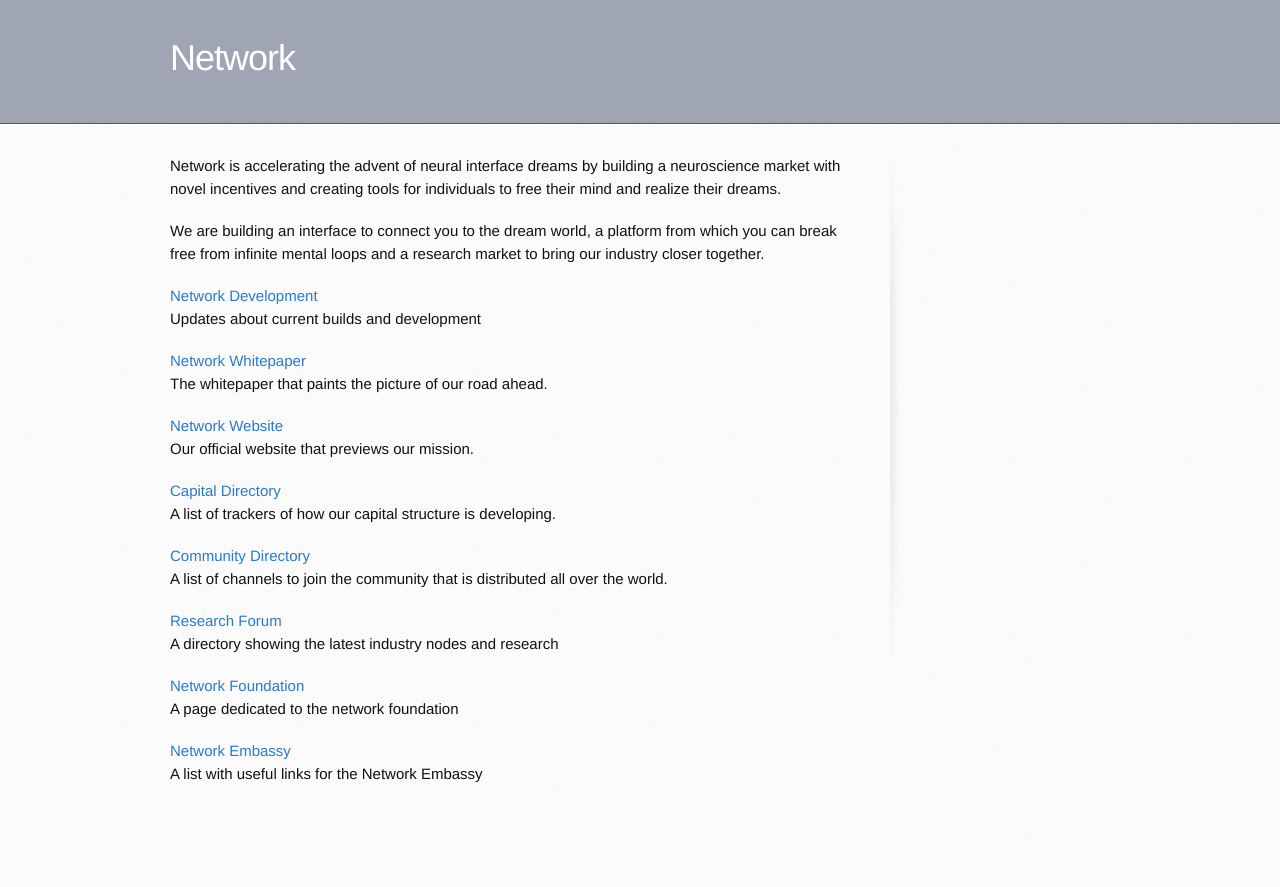
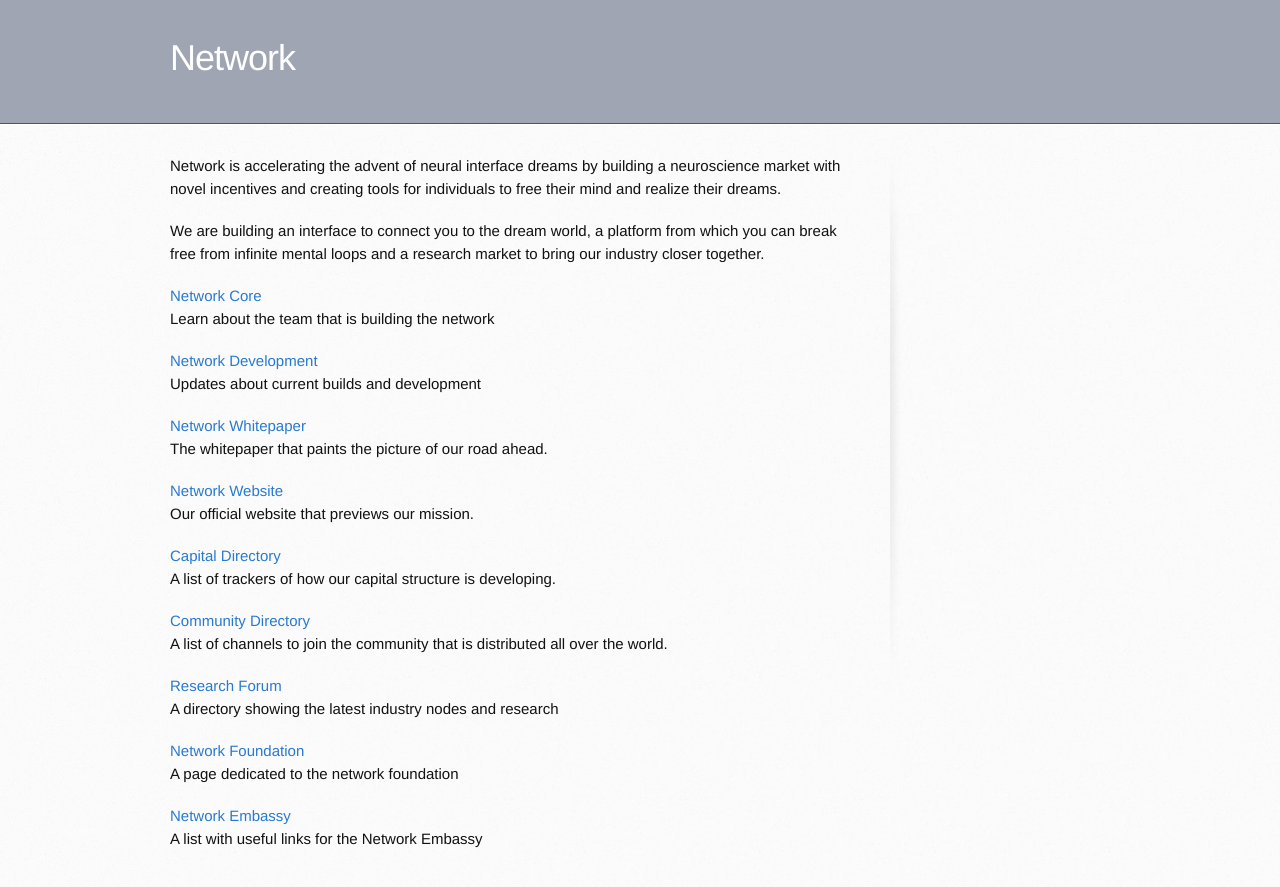
Before and after one commit to networkf/network.github.io, a Jekyll site: the page built from index.md, in a window 1280 px wide. Shown: the top 887 px of the page. Built offline with Jekyll 4.4.1, drawn with Linux system fonts in a browser that asks for light colours; some web fonts are replaced; our own code applies the rules of GitHub Pages for plain Markdown files; the repository's description, which GitHub fills in, is left out.

Commit message:
Update index.md

```diff
--- a/index.md
+++ b/index.md
@@ -9,6 +9,9 @@ Network is accelerating the advent of neural interface dreams by building a neur
 
 We are building an interface to connect you to the dream world, a platform from which you can break free from infinite mental loops and a research market to bring our industry closer together.
 
+<a href="https://network.com.de/core">Network Core</a>
+<br>
+Learn about the team that is building the network
 
 <a href="https://network.com.de/dev">Network Development</a>
 <br>
```
